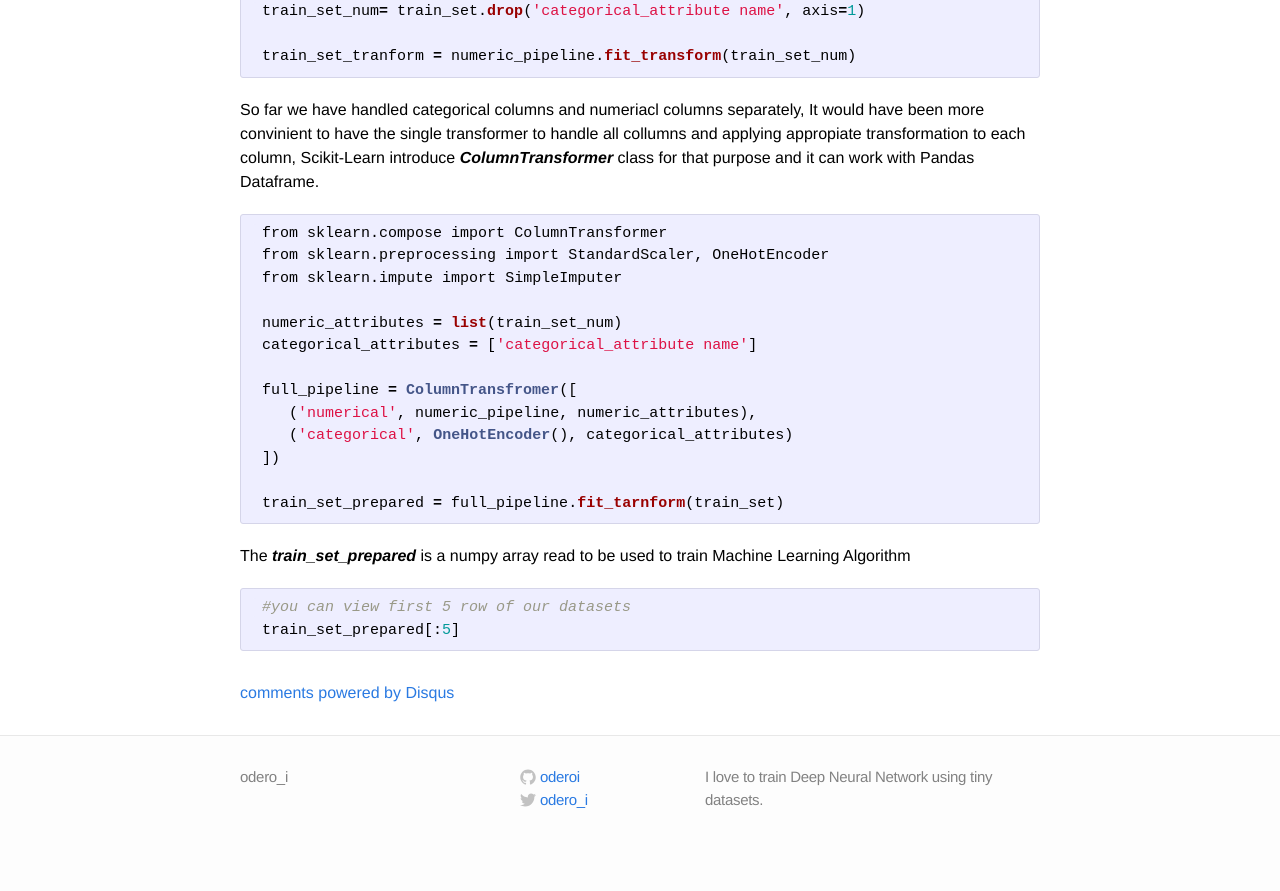
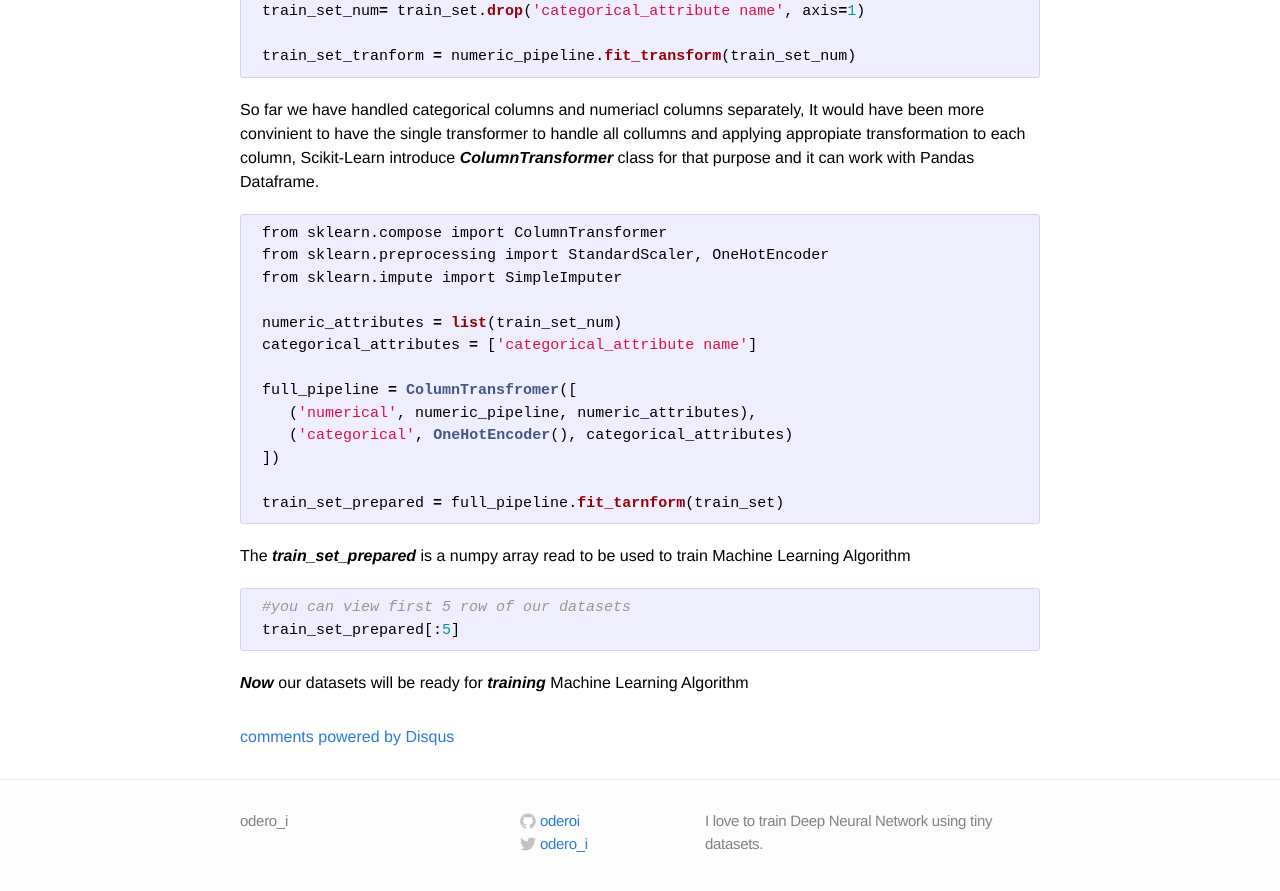
Before and after one commit to oderoi/oderoi.github.io, a Jekyll site: the page built from _posts/2023-08-03-Prepare the Data for Machine Learning Algorithms.markdown, in a window 1280 px wide and 900 px high, scrolled down 4411 px. Shown: the top 891 px of the window. Built offline with Jekyll 4.4.1, drawn with Linux system fonts in a browser that asks for light colours; comment, search, counter and statistics services are not loaded; before the commit the page ends 5267 px from its top, so only the background shows below that.

Commit message:
Update 2023-08-03-Prepare the Data for Machine Learning Algorithms.markdown

````diff
--- a/_posts/2023-08-03-Prepare the Data for Machine Learning Algorithms.markdown
+++ b/_posts/2023-08-03-Prepare the Data for Machine Learning Algorithms.markdown
@@ -207,3 +207,5 @@ The ***train_set_prepared*** is a numpy array read to be used to train Machine L
  #you can view first 5 row of our datasets
  train_set_prepared[:5]
 ```
+
+***Now*** our datasets will be ready for ***training*** Machine Learning Algorithm
````
